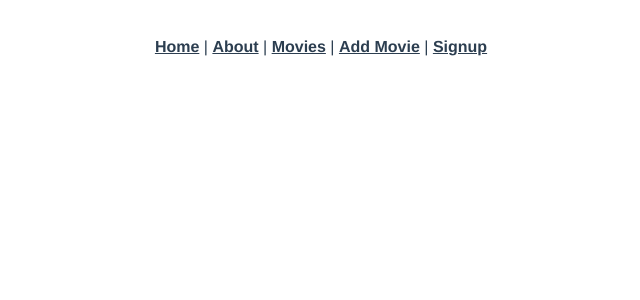
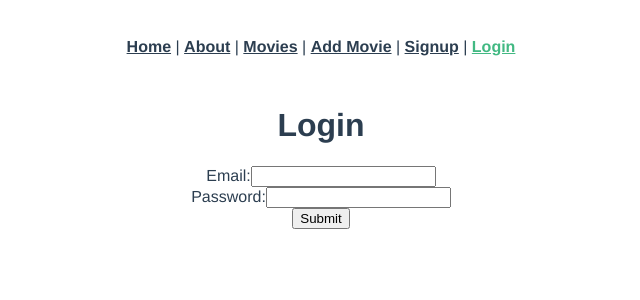
Before and after one commit to erwinreyzon/movie-app-frontend, a Vue app: page /login in a window 1280 px wide. Shown: the top 300 px of the page, without its empty margins (319-959 px from the left). Built offline with nearby package versions, Linux system fonts and the light colour scheme.

Commit message:
adds login.vue and function, updates main.js to take in jwt

```diff
--- a/src/App.vue
+++ b/src/App.vue
@@ -9,6 +9,8 @@
     <router-link to="/movies/new">Add Movie</router-link>
     |
     <router-link to="/signup">Signup</router-link>
+    |
+    <router-link to="/login">Login</router-link>
   </nav>
   <router-view />
 </template>
--- a/src/main.js
+++ b/src/main.js
@@ -5,4 +5,9 @@
 
 axios.defaults.baseURL = process.env.NODE_ENV === "development" ? "http://localhost:3000" : "/";
 
+var jwt = localStorage.getItem("jwt");
+if (jwt) {
+  axios.defaults.headers.common["Authorization"] = `Bearer ${jwt}`;
+}
+
 createApp(App).use(router).mount("#app");
--- a/src/router/index.js
+++ b/src/router/index.js
@@ -5,6 +5,7 @@
 import MovieShow from "../views/MovieShow.vue";
 import MovieUpdate from "../views/MovieUpdate.vue";
 import SignUp from "../views/SignUp.vue";
+import LogIn from "../views/LogIn.vue";
 
 const routes = [
   {
@@ -45,6 +46,11 @@
     name: "signup",
     component: SignUp,
   },
+  {
+    path: "/login",
+    name: "login",
+    component: LogIn,
+  },
 ];
 
 const router = createRouter({
--- /dev/null
+++ b/src/views/LogIn.vue
@@ -0,0 +1,49 @@
+<script>
+import axios from "axios";
+
+export default {
+  data: function () {
+    return {
+      newSessionParams: {},
+      errors: [],
+    };
+  },
+  methods: {
+    submit: function () {
+      axios
+        .post("/sessions", this.newSessionParams)
+        .then((response) => {
+          axios.defaults.headers.common["Authorization"] = "Bearer " + response.data.jwt;
+          localStorage.setItem("jwt", response.data.jwt);
+          this.$router.push("/");
+        })
+        .catch((error) => {
+          console.log(error.response);
+          this.errors = ["Invalid email or password."];
+          this.email = "";
+          this.password = "";
+        });
+    },
+  },
+};
+</script>
+
+<template>
+  <div class="login">
+    <form v-on:submit.prevent="submit()">
+      <h1>Login</h1>
+      <ul>
+        <li v-for="error in errors" v-bind:key="error">{{ error }}</li>
+      </ul>
+      <div>
+        <label>Email:</label>
+        <input type="email" v-model="newSessionParams.email" />
+      </div>
+      <div>
+        <label>Password:</label>
+        <input type="password" v-model="newSessionParams.password" />
+      </div>
+      <input type="submit" value="Submit" />
+    </form>
+  </div>
+</template>
```
